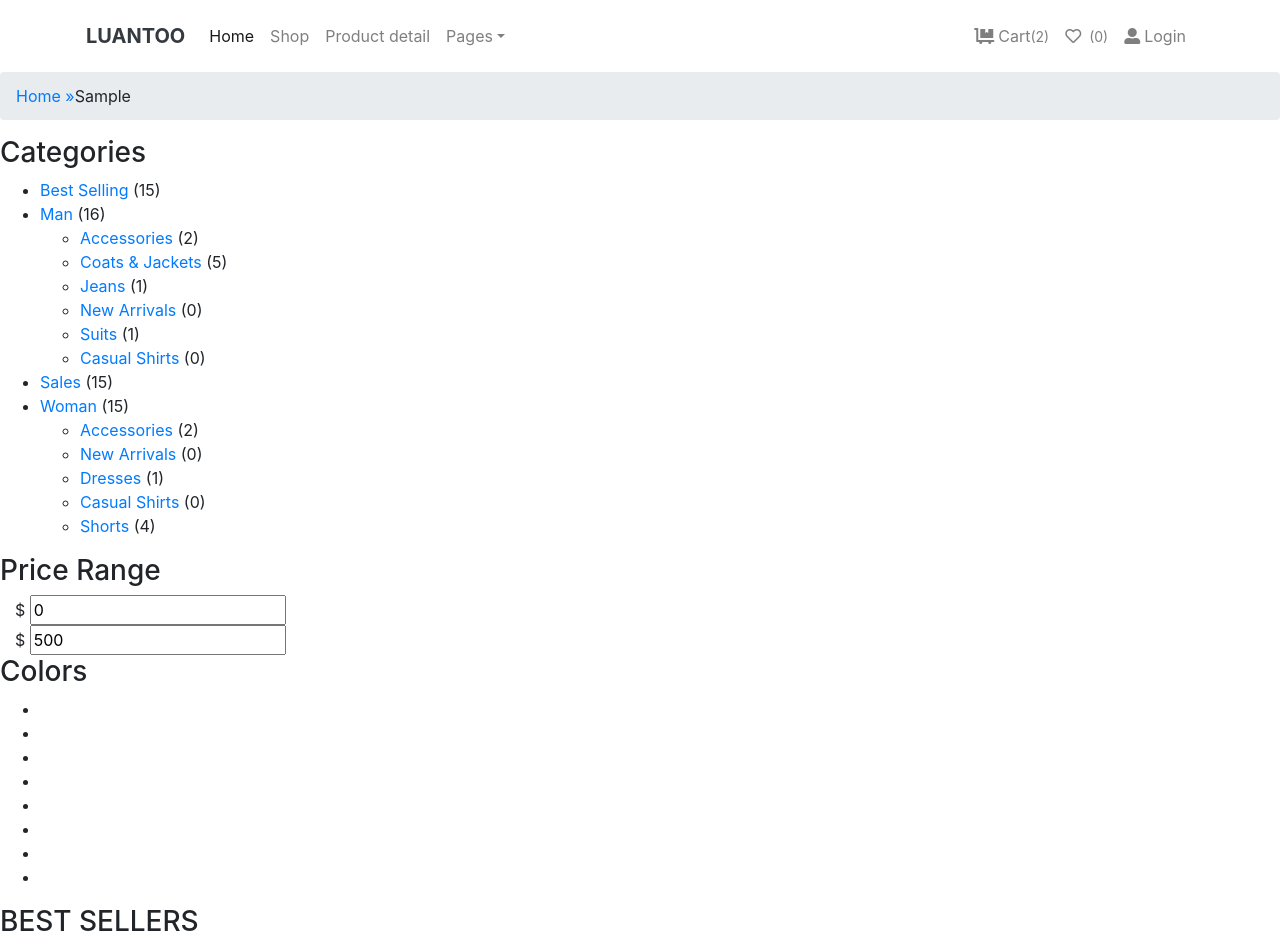
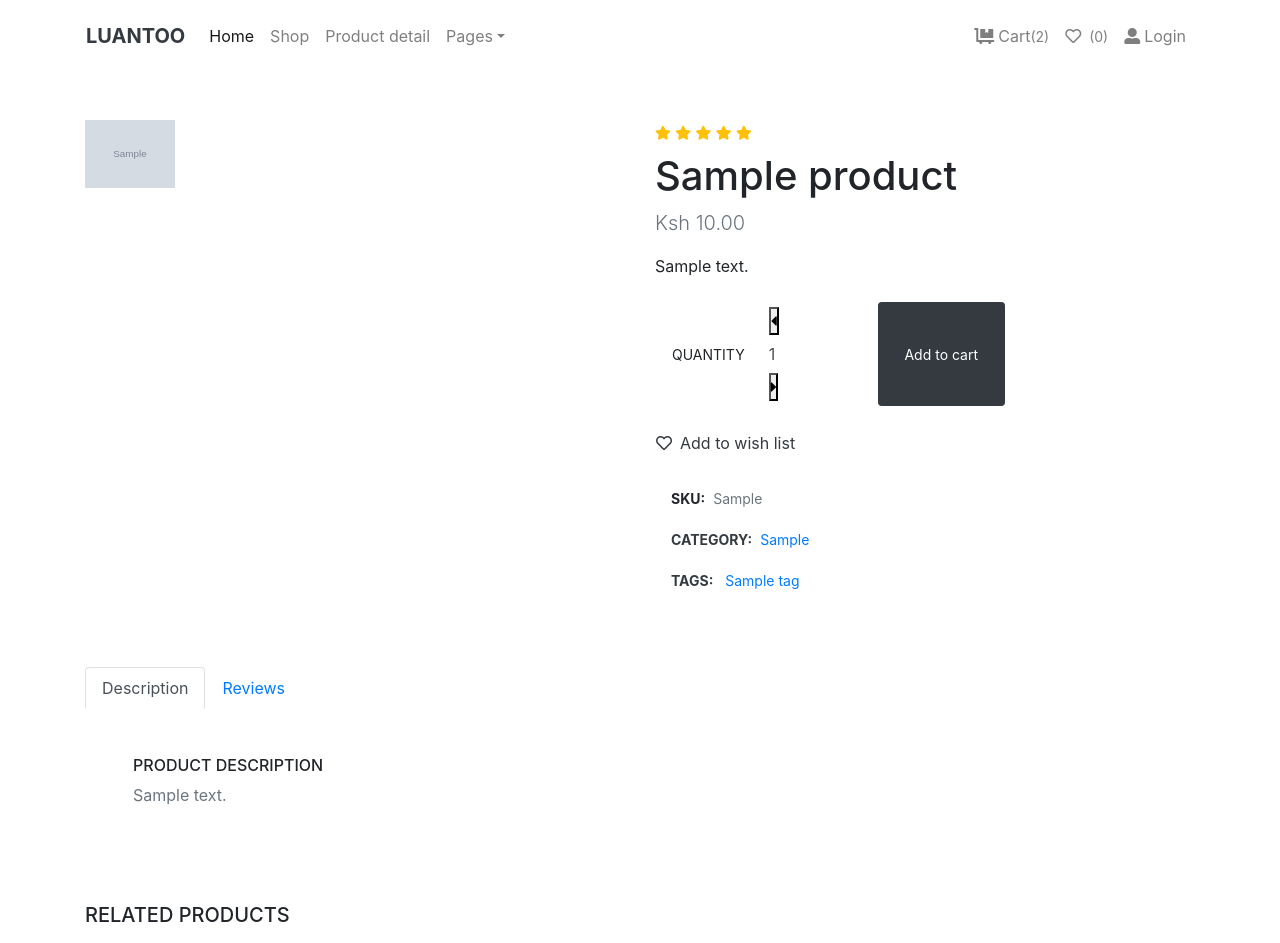
Before and after one commit to antonnifo/new-luanto, a Django app: template product/templates/product/product_detail.html in a window 1280 px wide. Shown: the top 943 px of the page. Run offline with Django 3.2, Linux system fonts and the light colour scheme; tables that the repository leaves empty hold one stand-in row (Sample ...); the template is opened without the code that fills it: values named after a table or form of the project are taken from there, most other values are stand-ins (such as "Sample title", 1, 10 or a date in 2020); some libraries are stand-ins or nearby versions; some web fonts are replaced.

Commit message:
add product detail page

```diff
--- a/product/templates/product/product_detail.html
+++ b/product/templates/product/product_detail.html
@@ -2,309 +2,188 @@
 {% load static %}
 
 {% block body %}
-<!-- text1 -->
-<section class="w3l-text-1">
-	<div class="text1">
-		<div class="wrapper">
-			<div class="text1-content">
-				<ol class="breadcrumb">
-					<li><a href="{% url 'product:product_list' %}"> Home <span class="sequence">&raquo;</span></a></li>
-					<li>{{product.category}}</li>
-				</ol>
+
+      <!--  Modal -->
+      <div class="modal fade" id="productView" tabindex="-1" role="dialog" aria-hidden="true">
+        <div class="modal-dialog modal-lg modal-dialog-centered" role="document">
+          <div class="modal-content">
+            <div class="modal-body p-0">
+              <div class="row align-items-stretch">
+                <div class="col-lg-6 p-lg-0"><a class="product-view d-block h-100 bg-cover bg-center" style="background: url(img/product-5.jpg)" href="img/product-5.jpg" data-lightbox="productview" title="Red digital smartwatch"></a><a class="d-none" href="img/product-5-alt-1.jpg" title="Red digital smartwatch" data-lightbox="productview"></a><a class="d-none" href="img/product-5-alt-2.jpg" title="Red digital smartwatch" data-lightbox="productview"></a></div>
+                <div class="col-lg-6">
+                  <button class="close p-4" type="button" data-dismiss="modal" aria-label="Close"><span aria-hidden="true">×</span></button>
+                  <div class="p-5 my-md-4">
+                    <ul class="list-inline mb-2">
+                      <li class="list-inline-item m-0"><i class="fas fa-star small text-warning"></i></li>
+                      <li class="list-inline-item m-0"><i class="fas fa-star small text-warning"></i></li>
+                      <li class="list-inline-item m-0"><i class="fas fa-star small text-warning"></i></li>
+                      <li class="list-inline-item m-0"><i class="fas fa-star small text-warning"></i></li>
+                      <li class="list-inline-item m-0"><i class="fas fa-star small text-warning"></i></li>
+                    </ul>
+                    <h2 class="h4">Red digital smartwatch</h2>
+                    <p class="text-muted">$250</p>
+                    <p class="text-small mb-4">Lorem ipsum dolor sit amet, consectetur adipiscing elit. In ut ullamcorper leo, eget euismod orci. Cum sociis natoque penatibus et magnis dis parturient montes nascetur ridiculus mus. Vestibulum ultricies aliquam convallis.</p>
+                    <div class="row align-items-stretch mb-4">
+                      <div class="col-sm-7 pr-sm-0">
+                        <div class="border d-flex align-items-center justify-content-between py-1 px-3"><span class="small text-uppercase text-gray mr-4 no-select">Quantity</span>
+                          <div class="quantity">
+                            <button class="dec-btn p-0"><i class="fas fa-caret-left"></i></button>
+                            <input class="form-control border-0 shadow-0 p-0" type="text" value="1">
+                            <button class="inc-btn p-0"><i class="fas fa-caret-right"></i></button>
                           </div>
                         </div>
                       </div>
-</section>
-<!-- //text1 -->
-<section class="w3l-ecommerce-single">
-	<!--content-->
-	<div class="product">
-		<div class="wrapper-full">
-			<div class="d-grid ecommerce-align">
-
-				<div class="product-bottom">
-					<!--categories-->
-					<div class="categories">
-						<h3>Categories</h3>
-						<ul class="cate">
-							<li><a href="#products.html">Best Selling</a>
-								<span>(15)</span></li>
-							<li><a href="#products.html">Man</a>
-								<span>(16)</span></li>
-							<ul>
-								<li><a href="#products.html">Accessories</a>
-									<span>(2)</span></li>
-								<li><a href="#products.html">Coats &amp;
-										Jackets</a> <span>(5)</span></li>
-								<li><a href="#products.html">Jeans</a>
-									<span>(1)</span></li>
-								<li><a href="#products.html">New Arrivals</a>
-									<span>(0)</span></li>
-								<li></i><a href="products.html">Suits</a>
-									<span>(1)</span></li>
-								<li><a href="#products.html">Casual Shirts</a>
-									<span>(0)</span></li>
-							</ul>
-							<li><a href="#products.html">Sales</a>
-								<span>(15)</span></li>
-							<li><a href="#products.html">Woman</a>
-								<span>(15)</span></li>
-							<ul>
-								<li><a href="#products.html">Accessories</a>
-									<span>(2)</span></li>
-								<li><a href="#products.html">New Arrivals</a>
-									<span>(0)</span></li>
-								<li><a href="#products.html">Dresses</a>
-									<span>(1)</span></li>
-								<li><a href="#products.html">Casual Shirts</a>
-									<span>(0)</span></li>
-								<li><a href="#products.html">Shorts</a>
-									<span>(4)</span></li>
-							</ul>
-						</ul>
-					</div>
-					<!--//menu-->
-					<!--price-->
-					<div class="price">
-						<h3>Price Range</h3>
-						<div class="price-head d-grid align-price">
-							<div class="col-md-6 price-head1">
-								<div class="price-top1">
-									<span class="price-top">$</span>
-									<input type="text" value="0">
-								</div>
-							</div>
-							<div class="col-md-6 price-head2">
-								<div class="price-top1">
-									<span class="price-top">$</span>
-									<input type="text" value="500">
-								</div>
-							</div>
-							<div class="clear"></div>
-						</div>
-					</div>
-					<!--//price-->
-					<!--colors-->
-					<div class="colors">
-						<h3>Colors</h3>
-
-						<div class="color-top">
-							<ul>
-								<li><a href="#c"><i></i></a></li>
-								<li><a href="#c"><i class="color1"></i></a></li>
-								<li><a href="#c"><i class="color2"></i></a></li>
-								<li><a href="#c"><i class="color3"></i></a></li>
-								<li><a href="#c"><i class="color4"></i></a></li>
-								<li><a href="#c"><i class="color5"></i></a></li>
-								<li><a href="#c"><i class="color6"></i></a></li>
-								<li><a href="#c"><i class="color7"></i></a></li>
-							</ul>
-						</div>
-					</div>
-
-
-					<!--//colors-->
-					<div class="sellers">
-
-						<h3 class="best">BEST SELLERS</h3>
-						<div class="product-head">
-							<div class="product-go">
-								<div class=" fashion-grid">
-									<a href="ecommerce-single.html"><img class="img-responsive "
-											src="assets/images/pr1.jpg" alt=""></a>
-
-								</div>
-								<div class=" fashion-grid1">
-									<h6 class="best2"><a href="ecommerce-single.html">Lorem ipsum </a></h6>
-									<span class=" price-in1"> <del>$50.00</del>$40.00</span>
-									<p>The standard chunk of Lorem Ipsum used</p>
-								</div>
-
-								<div class="clear"> </div>
-							</div>
-							<div class="product-go">
-								<div class=" fashion-grid">
-									<a href="ecommerce-single.html"><img class="img-responsive "
-											src="assets/images/pr1.jpg" alt=""></a>
-
-								</div>
-								<div class=" fashion-grid1">
-									<h6 class="best2"><a href="ecommerce-single.html">Lorem ipsum </a></h6>
-									<span class=" price-in1"> <del>$50.00</del>$40.00</span>
-									<p>The standard chunk of Lorem Ipsum used</p>
-								</div>
-								<div class="clear"> </div>
-							</div>
-
-						</div>
-					</div>
-					<!---->
-				</div>
-				<div class="col-md-9 animated wow fadeInRight" data-wow-delay=".5s">
-					<div class="d-grid align-items">
-						<div class="single-right-left">
-							<div class="galleryContainer">
-
-
-								<div class="gallery">
-									<input type="radio" name="controls" id="c1" checked=""><img class="galleryImage"
-										id="i1" src="{{product.face_image.url}}" alt="">
-								    <input type="radio" name="controls" id="c2"><img class="galleryImage" id="i2"
-										src="{{product.back_image.url}}" alt="">
-									<input type="radio" name="controls" id="c3"><img class="galleryImage" id="i3"
-										src="{{product.face_image.url}}" alt="">
-									<input type="radio" name="controls" id="c4"><img class="galleryImage" id="i4"
-										src="{{product.face_image.url}}" alt="">
-								</div>
-
-								<div class="thumbnails">
-									<label class="thumbnailImage" for="c1"><img src="{{product.face_image.url}}"
-											class="img" alt=""></label>
-									<label class="thumbnailImage" for="c2"><img src="{{product.back_image.url}}"
-											class="img" alt=""></label>
-									<label class="thumbnailImage" for="c3"><img src="{{product.face_image.url}}"
-											class="img" alt=""></label>
-									<label class="thumbnailImage" for="c4"><img src="{{product.face_image.url}}"
-											class="img" alt=""></label>
-								</div>
-
-							</div>
-						</div>
-						<div class="single-right-left simpleCart_shelfItem">
-							<h3>{{product.name}}
-							</h3>
-							<div class="caption">
-
-								<ul class="rating-single">
-									<li>
-										<a href="#">
-											<span class="fa fa-star yellow-star" aria-hidden="true"></span>
-										</a>
-									</li>
-									<li>
-										<a href="#">
-											<span class="fa fa-star yellow-star" aria-hidden="true"></span>
-										</a>
-									</li>
-									<li>
-										<a href="#">
-											<span class="fa fa-star yellow-star" aria-hidden="true"></span>
-										</a>
-									</li>
-									<li>
-										<a href="#">
-											<span class="fa fa-star yellow-star" aria-hidden="true"></span>
-										</a>
-									</li>
-									<li>
-										<a href="#">
-											<span class="fa fa-star-half-o yellow-star" aria-hidden="true"></span>
-										</a>
-									</li>
-								</ul>
-								<div class="clear"> </div>
-								<h6>
-									{{product.discount_price}}</h6>
-							</div>
-							<ul class="emi-views">
-									<li><span>Special Price</span> Get extra 5% off (price inclusive of discount)</li>
-									<li><span>Bank Offer</span> 5% Unlimited Cashback on Flipkart Axis Bank Credit Card</li>
-									<li><span>Bank Offer</span>  5% Cashback* on HDFC Bank Debit Cards</li>
-									<li><span>Bank Offer</span> Extra 5% off* with Axis Bank Buzz Credit Card</li>
-							</ul>
-							<div class="eco-buttons">
-								<a href="ecommerce-cart.html" class="action cart">Add to Cart </a>
-								<a href="#buy" class="action">Buy now </a>
-						</div>
-							<div class="desc_single">
-								<h5>Product Description:</h5>
-								<p>{{product.description}}</p>
-							</div>
-							<div class="d-flex justify-content-between">
-								<div class="occasional">
-									<h5 class="sp_title mb-3">Highlights:</h5>
-									<ul class="single_specific">
-										<li> Lorem:
-											<span>But i must</span>
-										</li>
-										<li> Ipsum
-											<span>Sed Layout design </span>
-										</li>
-										<li> Lorem:
-											<span>But i must</span>
-										</li>
-										<li> Ipsum
-											<span>Sed Layout design </span>
-										</li>
-
-									</ul>
-
-								</div>
-								<div class="color-quality">
-									<h5 class="sp_title">services:</h5>
-									<ul class="single_serv">
-										<li>
-											<a href="#">30 Day Return Policy</a>
-										</li>
-										<li class="gap">
-											<a href="#">Cash on Delivery available</a>
-										</li>
-									</ul>
-								</div>
-							</div>
-							<div class="description">
-								<h5>Check delivery, payment options and charges at your location</h5>
-								<form action="#" class="d-flex" method="post">
-									<input type="text" placeholder="Enter pincode" required="">
-									<input type="submit" value="Check">
-								</form>
+                      <div class="col-sm-5 pl-sm-0"><a class="btn btn-dark btn-sm btn-block h-100 d-flex align-items-center justify-content-center px-0" href="cart.html">Add to cart</a></div>
+                    </div><a class="btn btn-link text-dark p-0" href="#"><i class="far fa-heart mr-2"></i>Add to wish list</a>
                   </div>
                 </div>
               </div>
-
-					<div class="clear"> </div>
-					<h3 class="related">Related Products</h3>
-					<div class=" col-md-si mid-popular">
-						<div class="col-sm-4 item-grid simpleCart_shelfItem">
-								<div class="grid-pro">
-										<div class=" grid-product ">
-											<figure>
-												<a href="ecommerce-single.html">
-													<div class="grid-img">
-														<img src="assets/images/pr1.jpg" class="img-responsive" alt="">
             </div>
-													<div class="grid-img">
-														<img src="assets/images/pr.jpg" class="img-responsive" alt="">
-													</div>
-												</a>
-											</figure>
-										</div>
-										<div class="women">
-											<a href="ecommerce-single.html"><img src="images/ll.png" alt=""></a>
-											<h6><a href="ecommerce-single.html">Product name goes here</a></h6>
-											<ul class="star">
-												<li><a href="ecommerce-single.html"><span class="fa fa-star"></span></a></li>
-												<li><a href="ecommerce-single.html"><span class="fa fa-star"></span></a></li>
-												<li><a href="ecommerce-single.html"><span class="fa fa-star"></span></a></li>
-												<li><a href="ecommerce-single.html"><span class="fa fa-star"></span></a></li>
-												<li><a href="ecommerce-single.html"><span class="fa fa-star-half-o"></span></a></li>
-											</ul>
-											<p><del>$149.00</del><em class="item_price">$99.00</em></p>
-											<a href="ecommerce-cart.html" data-text="Add to Cart" class="but-hover1 item_add">Add to Cart</a>
           </div>
         </div>
       </div>
 
 
-						<div class="clear"> </div>
+
+      <section class="py-5">
+        <div class="container">
+          <div class="row mb-5">
+            <div class="col-lg-6">
+              <!-- PRODUCT SLIDER-->
+              <div class="row m-sm-0">
+                <div class="col-sm-2 p-sm-0 order-2 order-sm-1 mt-2 mt-sm-0">
+                  <div class="owl-thumbs d-flex flex-row flex-sm-column" data-slider-id="1">
+                       {% for pic in product_images %}
+                         <div class="owl-thumb-item flex-fill mb-2 mr-2 mr-sm-0"><img class="w-100" src="{{pic.image.url}}" alt="..."></div>
+					  {% endfor %}
+                  </div>
+                </div>
+                <div class="col-sm-10 order-1 order-sm-2">
+                  <div class="owl-carousel product-slider" data-slider-id="1">
+				   {% for pic in product_images %}
+				      <a class="d-block" href="{{pic.image.url}}" data-lightbox="product" title="Product item 1"><img class="img-fluid" src="{{pic.image.url}}" alt="..."></a>
+				    {% endfor %}
+
+				  </div>
+                </div>
+              </div>
+            </div>
+
+            <!-- PRODUCT DETAILS-->
+            <div class="col-lg-6">
+              <ul class="list-inline mb-2">
+                <li class="list-inline-item m-0"><i class="fas fa-star small text-warning"></i></li>
+                <li class="list-inline-item m-0"><i class="fas fa-star small text-warning"></i></li>
+                <li class="list-inline-item m-0"><i class="fas fa-star small text-warning"></i></li>
+                <li class="list-inline-item m-0"><i class="fas fa-star small text-warning"></i></li>
+                <li class="list-inline-item m-0"><i class="fas fa-star small text-warning"></i></li>
+              </ul>
+              <h1>{{product.name}}</h1>
+              <p class="text-muted lead">Ksh {{ product.price}}</p>
+              <p class="text-small mb-4">{{ product.description}}</p>
+              <div class="row align-items-stretch mb-4">
+                <div class="col-sm-5 pr-sm-0">
+                  <div class="border d-flex align-items-center justify-content-between py-1 px-3 bg-white border-white"><span class="small text-uppercase text-gray mr-4 no-select">Quantity</span>
+                    <div class="quantity">
+                      <button class="dec-btn p-0"><i class="fas fa-caret-left"></i></button>
+                      <input class="form-control border-0 shadow-0 p-0" type="text" value="1">
+                      <button class="inc-btn p-0"><i class="fas fa-caret-right"></i></button>
+                    </div>
+                  </div>
+                </div>
+                <div class="col-sm-3 pl-sm-0"><a class="btn btn-dark btn-sm btn-block h-100 d-flex align-items-center justify-content-center px-0" href="cart.html">Add to cart</a></div>
+              </div><a class="btn btn-link text-dark p-0 mb-4" href="#"><i class="far fa-heart mr-2"></i>Add to wish list</a><br>
+              <ul class="list-unstyled small d-inline-block">
+                <li class="px-3 py-2 mb-1 bg-white"><strong class="text-uppercase">SKU:</strong><span class="ml-2 text-muted">{{product.sku}}</span></li>
+                <li class="px-3 py-2 mb-1 bg-white text-muted"><strong class="text-uppercase text-dark">Category:</strong><a class="reset-anchor ml-2" href="#">{{product.category}}</a></li>
+                <li class="px-3 py-2 mb-1 bg-white text-muted"><strong class="text-uppercase text-dark">Tags:</strong>
+				        {% for tag in tags %}
+                            {% comment %} <li class="px-3 py-2 mb-1 bg-white text-muted"><strong class="text-uppercase text-dark">Tags:</strong> <a class="reset-anchor ml-2" href="{% url 'blog:post_list_by_tag' tag.slug %}"> {% endcomment %}
+                             <a class="reset-anchor ml-2" href="#">
+							{{ tag.name }}
+                            {% if not forloop.last %}{% endif %}
+                        {% endfor %}
+
+
+				</a></li>
+              </ul>
+            </div>
+          </div>
+
+          <!-- DETAILS TABS-->
+          <ul class="nav nav-tabs border-0" id="myTab" role="tablist">
+            <li class="nav-item"><a class="nav-link active" id="description-tab" data-toggle="tab" href="#description" role="tab" aria-controls="description" aria-selected="true">Description</a></li>
+            <li class="nav-item"><a class="nav-link" id="reviews-tab" data-toggle="tab" href="#reviews" role="tab" aria-controls="reviews" aria-selected="false">Reviews</a></li>
+          </ul>
+          <div class="tab-content mb-5" id="myTabContent">
+            <div class="tab-pane fade show active" id="description" role="tabpanel" aria-labelledby="description-tab">
+              <div class="p-4 p-lg-5 bg-white">
+                <h6 class="text-uppercase">Product description </h6>
+                <p class="text-muted text-small mb-0">{{product.description}}</p>
+              </div>
+            </div>
+            <div class="tab-pane fade" id="reviews" role="tabpanel" aria-labelledby="reviews-tab">
+              <div class="p-4 p-lg-5 bg-white">
+                <div class="row">
+                  <div class="col-lg-8">
+                    <div class="media mb-3"><img class="rounded-circle" src="img/customer-1.png" alt="" width="50">
+                      <div class="media-body ml-3">
+                        <h6 class="mb-0 text-uppercase">Jason Doe</h6>
+                        <p class="small text-muted mb-0 text-uppercase">20 May 2020</p>
+                        <ul class="list-inline mb-1 text-xs">
+                          <li class="list-inline-item m-0"><i class="fas fa-star text-warning"></i></li>
+                          <li class="list-inline-item m-0"><i class="fas fa-star text-warning"></i></li>
+                          <li class="list-inline-item m-0"><i class="fas fa-star text-warning"></i></li>
+                          <li class="list-inline-item m-0"><i class="fas fa-star text-warning"></i></li>
+                          <li class="list-inline-item m-0"><i class="fas fa-star-half-alt text-warning"></i></li>
+                        </ul>
+                        <p class="text-small mb-0 text-muted">Lorem ipsum dolor sit amet, consectetur adipisicing elit, sed do eiusmod tempor incididunt ut labore et dolore magna aliqua.</p>
+                      </div>
+                    </div>
+                    <div class="media"><img class="rounded-circle" src="img/customer-2.png" alt="" width="50">
+                      <div class="media-body ml-3">
+                        <h6 class="mb-0 text-uppercase">Jason Doe</h6>
+                        <p class="small text-muted mb-0 text-uppercase">20 May 2020</p>
+                        <ul class="list-inline mb-1 text-xs">
+                          <li class="list-inline-item m-0"><i class="fas fa-star text-warning"></i></li>
+                          <li class="list-inline-item m-0"><i class="fas fa-star text-warning"></i></li>
+                          <li class="list-inline-item m-0"><i class="fas fa-star text-warning"></i></li>
+                          <li class="list-inline-item m-0"><i class="fas fa-star text-warning"></i></li>
+                          <li class="list-inline-item m-0"><i class="fas fa-star-half-alt text-warning"></i></li>
+                        </ul>
+                        <p class="text-small mb-0 text-muted">Lorem ipsum dolor sit amet, consectetur adipisicing elit, sed do eiusmod tempor incididunt ut labore et dolore magna aliqua.</p>
                       </div>
                     </div>
                   </div>
                 </div>
               </div>
-	<!--//products-->
+            </div>
+          </div>
+          <!-- RELATED PRODUCTS-->
+          <h2 class="h5 text-uppercase mb-4">Related products</h2>
+          <div class="row">
+			{% if related_products %}
+				{% for item in related_products %}
+					<div class="col-lg-3 col-sm-6">
+					<div class="product text-center skel-loader">
+						<div class="d-block mb-3 position-relative"><a class="d-block" href="{{item.get_absolute_url}}"><img class="img-fluid w-100" src="{{item.photo.url}}" alt="..."></a>
+						<div class="product-overlay">
+							<ul class="mb-0 list-inline">
+							<li class="list-inline-item m-0 p-0"><a class="btn btn-sm btn-outline-dark" href="#"><i class="far fa-heart"></i></a></li>
+							<li class="list-inline-item m-0 p-0"><a class="btn btn-sm btn-dark" href="#">Add to cart</a></li>
+							<li class="list-inline-item mr-0"><a class="btn btn-sm btn-outline-dark" href="#productView" data-toggle="modal"><i class="fas fa-expand"></i></a></li>
+							</ul>
+						</div>
+						</div>
+						<h6> <a class="reset-anchor" href="{{item.get_absolute_url}}">{{item.name}}</a></h6>
+						<p class="small text-muted">Ksh {{item.price}}</p>
+					</div>
+					</div>
+				{% endfor %}
+			{% else %}
+			 	<p> No similar product at the moment</p>
+			{% endif %}
+          </div>
+        </div>
       </section>
-
-
-
 {% endblock body %}
```
Lines whose indentation alone changed are shown as unchanged.
